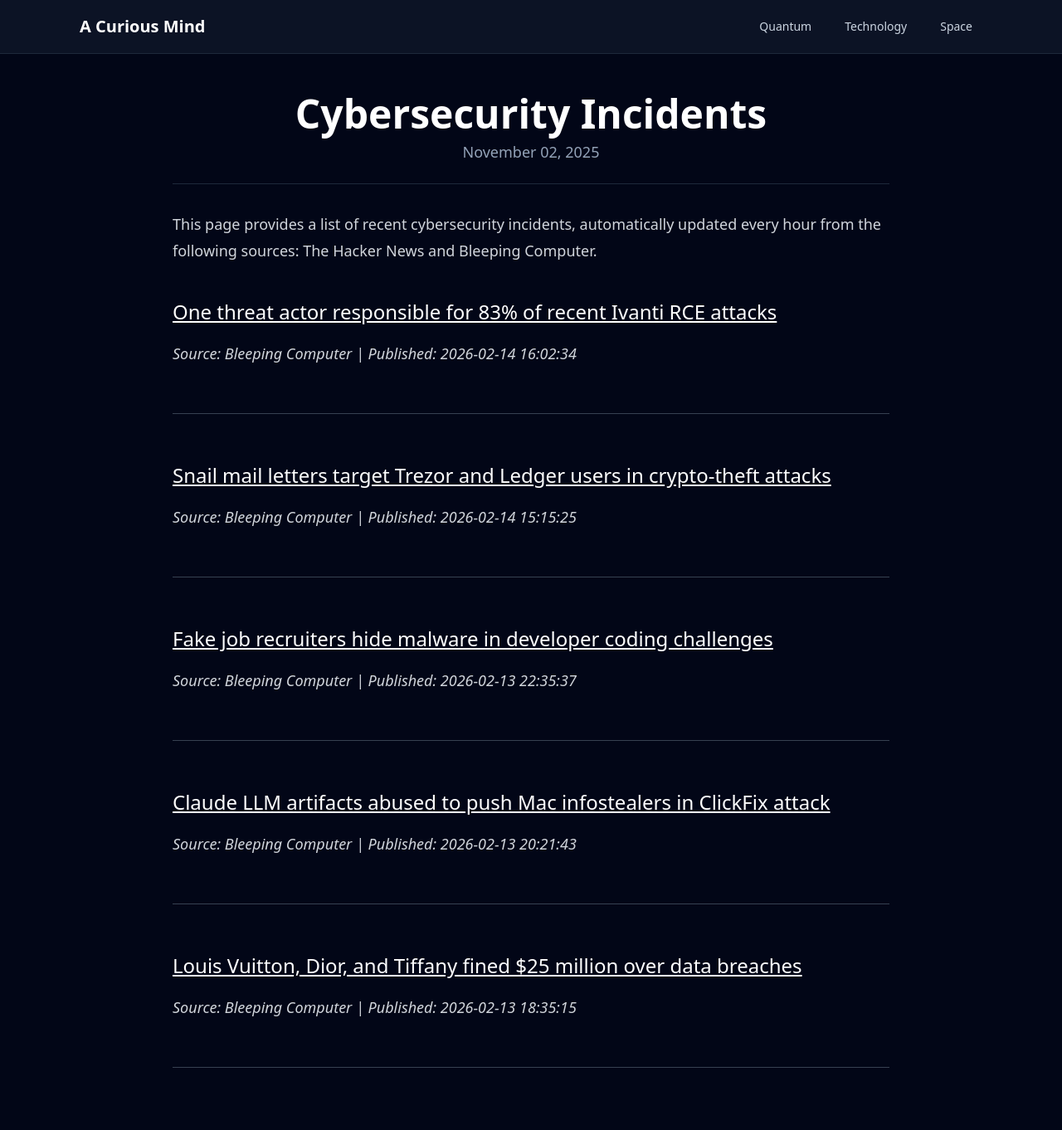
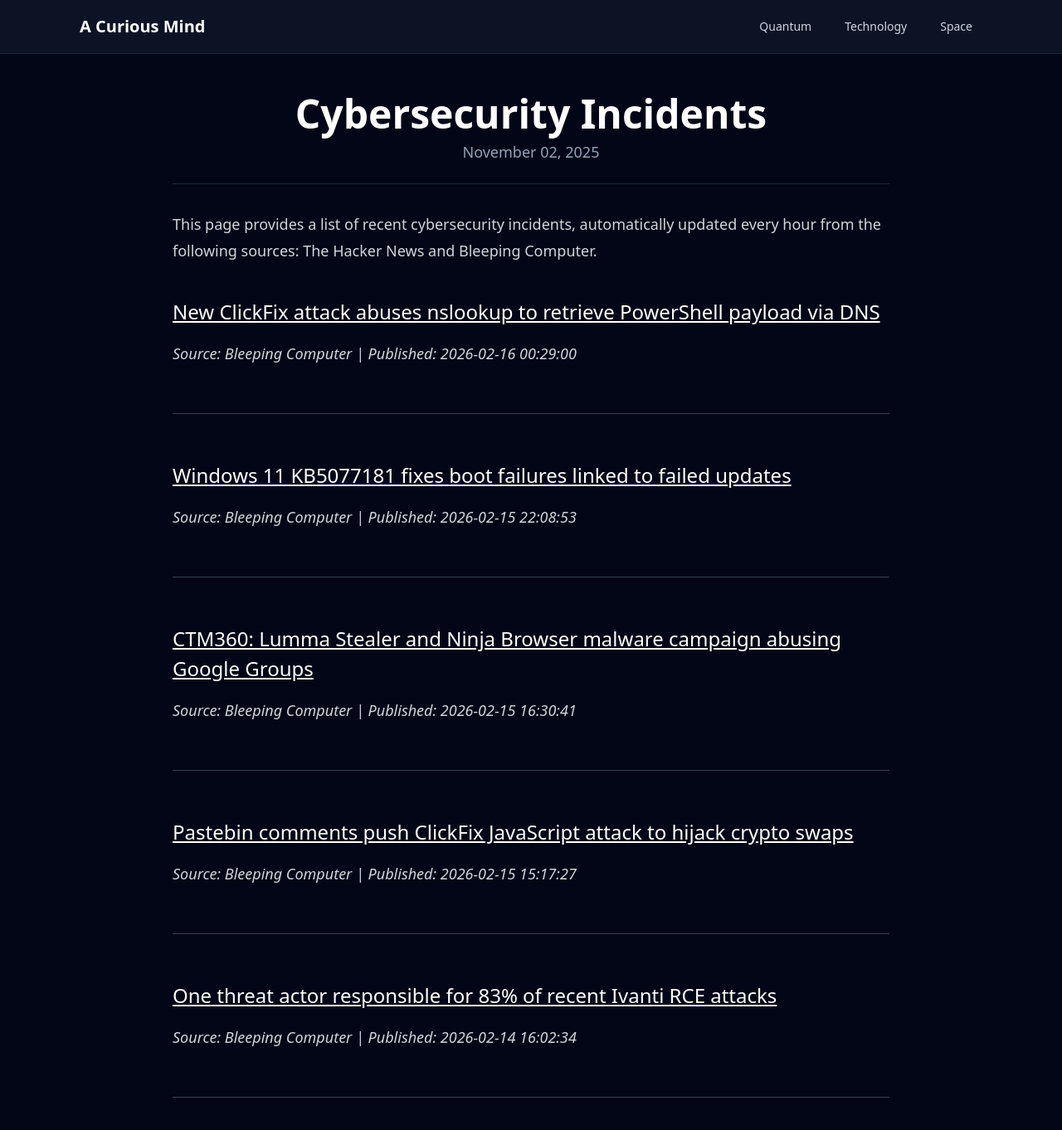
Before and after one commit to onehl7/onehl7.github.io, a Jekyll site: the page built from _posts/2025-11-02-cybersecurity-incidents.md, in a window 1280 px wide and 1400 px high. Shown: the top 1362 px of the window at 83% size. Built offline with Jekyll 4.4.1, drawn with Linux system fonts in a browser that asks for light colours; nearby versions of some CDN libraries.

Commit message:
Update news data

```diff
--- a/_data/news.json
+++ b/_data/news.json
@@ -1,32 +1,32 @@
 [
+  {
+    "source": "Bleeping Computer",
+    "title": "New ClickFix attack abuses nslookup to retrieve PowerShell payload via DNS",
+    "link": "https://www.bleepingcomputer.com/news/security/new-clickfix-attack-abuses-nslookup-to-retrieve-powershell-payload-via-dns/",
+    "published": "2026-02-16 00:29:00"
+  },
+  {
+    "source": "Bleeping Computer",
+    "title": "Windows 11 KB5077181 fixes boot failures linked to failed updates",
+    "link": "https://www.bleepingcomputer.com/news/microsoft/windows-11-kb5077181-fixes-boot-failures-linked-to-failed-updates/",
+    "published": "2026-02-15 22:08:53"
+  },
+  {
+    "source": "Bleeping Computer",
+    "title": "CTM360: Lumma Stealer and Ninja Browser malware campaign abusing Google Groups",
+    "link": "https://www.bleepingcomputer.com/news/security/ctm360-lumma-stealer-and-ninja-browser-malware-campaign-abusing-google-groups/",
+    "published": "2026-02-15 16:30:41"
+  },
+  {
+    "source": "Bleeping Computer",
+    "title": "Pastebin comments push ClickFix JavaScript attack to hijack crypto swaps",
+    "link": "https://www.bleepingcomputer.com/news/security/pastebin-comments-push-clickfix-javascript-attack-to-hijack-crypto-swaps/",
+    "published": "2026-02-15 15:17:27"
+  },
   {
     "source": "Bleeping Computer",
     "title": "One threat actor responsible for 83% of recent Ivanti RCE attacks",
     "link": "https://www.bleepingcomputer.com/news/security/one-threat-actor-responsible-for-83-percent-of-recent-ivanti-rce-attacks/",
     "published": "2026-02-14 16:02:34"
-  },
-  {
-    "source": "Bleeping Computer",
-    "title": "Snail mail letters target Trezor and Ledger users in crypto-theft attacks",
-    "link": "https://www.bleepingcomputer.com/news/security/snail-mail-letters-target-trezor-and-ledger-users-in-crypto-theft-attacks/",
-    "published": "2026-02-14 15:15:25"
-  },
-  {
-    "source": "Bleeping Computer",
-    "title": "Fake job recruiters hide malware in developer coding challenges",
-    "link": "https://www.bleepingcomputer.com/news/security/fake-job-recruiters-hide-malware-in-developer-coding-challenges/",
-    "published": "2026-02-13 22:35:37"
-  },
-  {
-    "source": "Bleeping Computer",
-    "title": "Claude LLM artifacts abused to push Mac infostealers in ClickFix attack",
-    "link": "https://www.bleepingcomputer.com/news/security/claude-llm-artifacts-abused-to-push-mac-infostealers-in-clickfix-attack/",
-    "published": "2026-02-13 20:21:43"
-  },
-  {
-    "source": "Bleeping Computer",
-    "title": "Louis Vuitton, Dior, and Tiffany fined $25 million over data breaches",
-    "link": "https://www.bleepingcomputer.com/news/security/louis-vuitton-dior-and-tiffany-fined-25-million-over-data-breaches/",
-    "published": "2026-02-13 18:35:15"
   }
 ]
```
